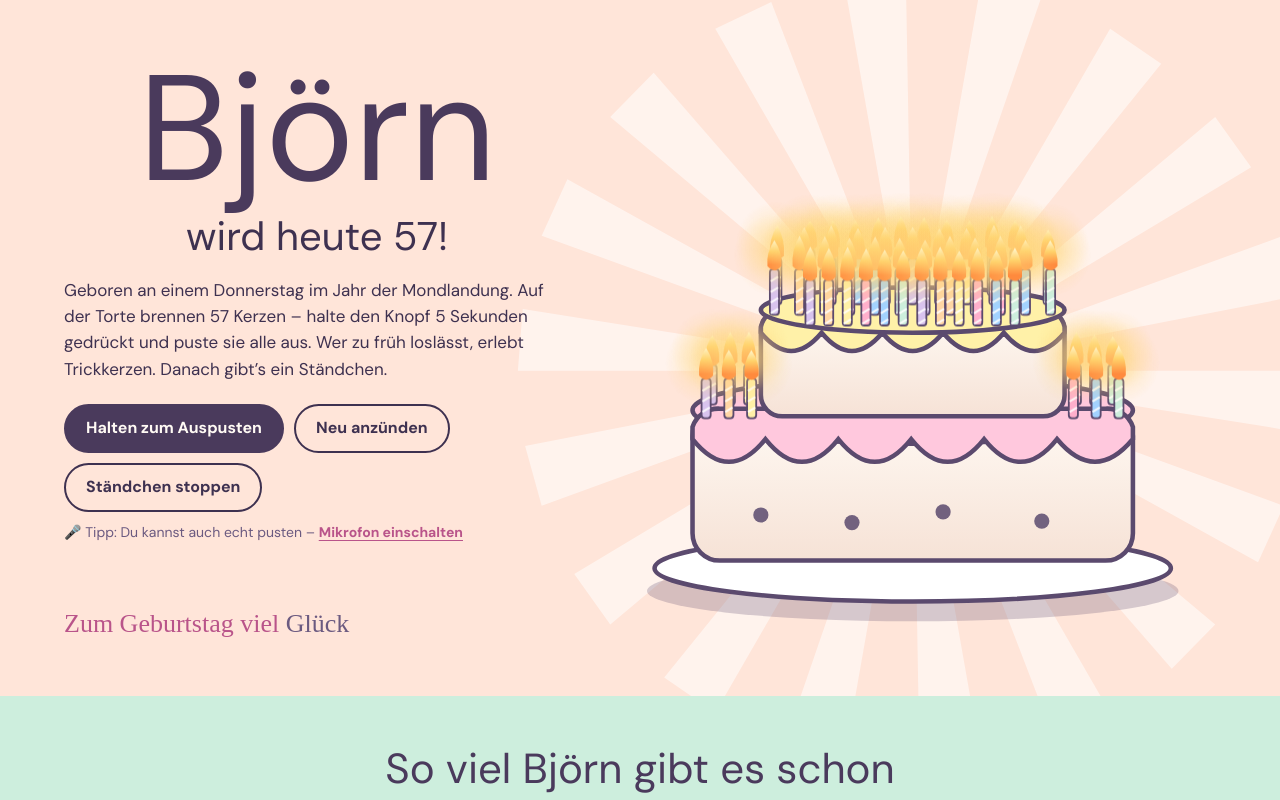
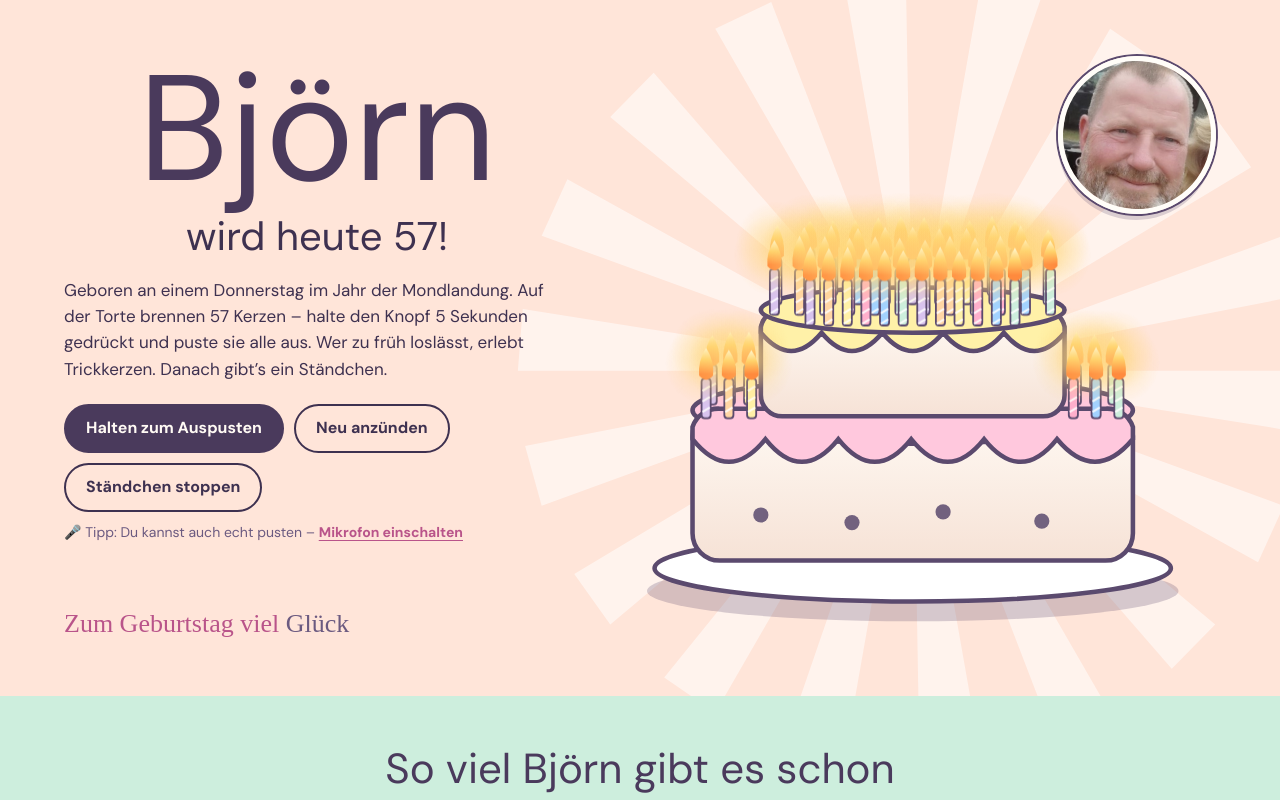
Before and after one commit to uvision3d/bjoern-geburtstag, a plain HTML site: page index.html in a window 1280 px wide. Shown: the top 800 px of the page. Drawn offline with Linux system fonts and the light colour scheme; a web font is replaced by a local one.

Commit message:
Foto von Björn als Sticker neben der Torte
Co-Authored-By: Claude Opus 5.5 <noreply@anthropic.com>
Claude-Session: https://claude.ai/code/session_01PC1213PbMcU7bLPAtsVRk2

```diff
--- a/index.html
+++ b/index.html
@@ -40,6 +40,7 @@ button:hover{transform:translateY(-2px)}
 button:focus-visible{outline:3px solid #a2d2ff;outline-offset:3px}
 .cakebox{position:relative;aspect-ratio:400/370;width:100%}
 .cakebox svg,.cakebox canvas{position:absolute;inset:0;width:100%;height:100%;overflow:visible}
+.sticker{position:absolute;top:-2%;right:0;width:26%;height:auto;aspect-ratio:1;border-radius:50%;object-fit:cover;border:5px solid #fffdf8;box-shadow:0 6px 0 rgba(91,74,110,.22),0 0 0 2px #5b4a6e;transform:rotate(8deg);z-index:2}
 #hold{position:relative;overflow:hidden;user-select:none;-webkit-user-select:none;-webkit-touch-callout:none;touch-action:none;min-width:13.5em;max-width:100%}
 #hold::before{content:"";position:absolute;inset:0;width:calc(var(--p,0)*100%);background:#b9548a;z-index:0}
 #hold span{position:relative;z-index:1}
@@ -144,6 +145,7 @@ footer{padding:28px max(5vw,16px);font-size:14px;text-align:center;text-wrap:bal
         <path d="M100 175 q20 24 40 0 q20 24 40 0 q20 24 40 0 q20 24 40 0 q20 24 40 0 v-4 a14 14 0 0 0 -14 -11 h-172 a14 14 0 0 0 -14 11z" fill="#fff1a8" stroke="#5b4a6e" stroke-width="3"/>
         <ellipse cx="200" cy="160" rx="100" ry="15" fill="#fff1a8" stroke="#5b4a6e" stroke-width="3"/>
       </svg>
+      <img class="sticker" src="bjoern.jpg" alt="Björn" width="360" height="360">
       <canvas id="candles" role="img" aria-label="Geburtstagstorte mit 57 brennenden Kerzen"></canvas>
     </div>
   </div>
```
Also changed, not shown: bjoern.jpg (added), 1 other file.
